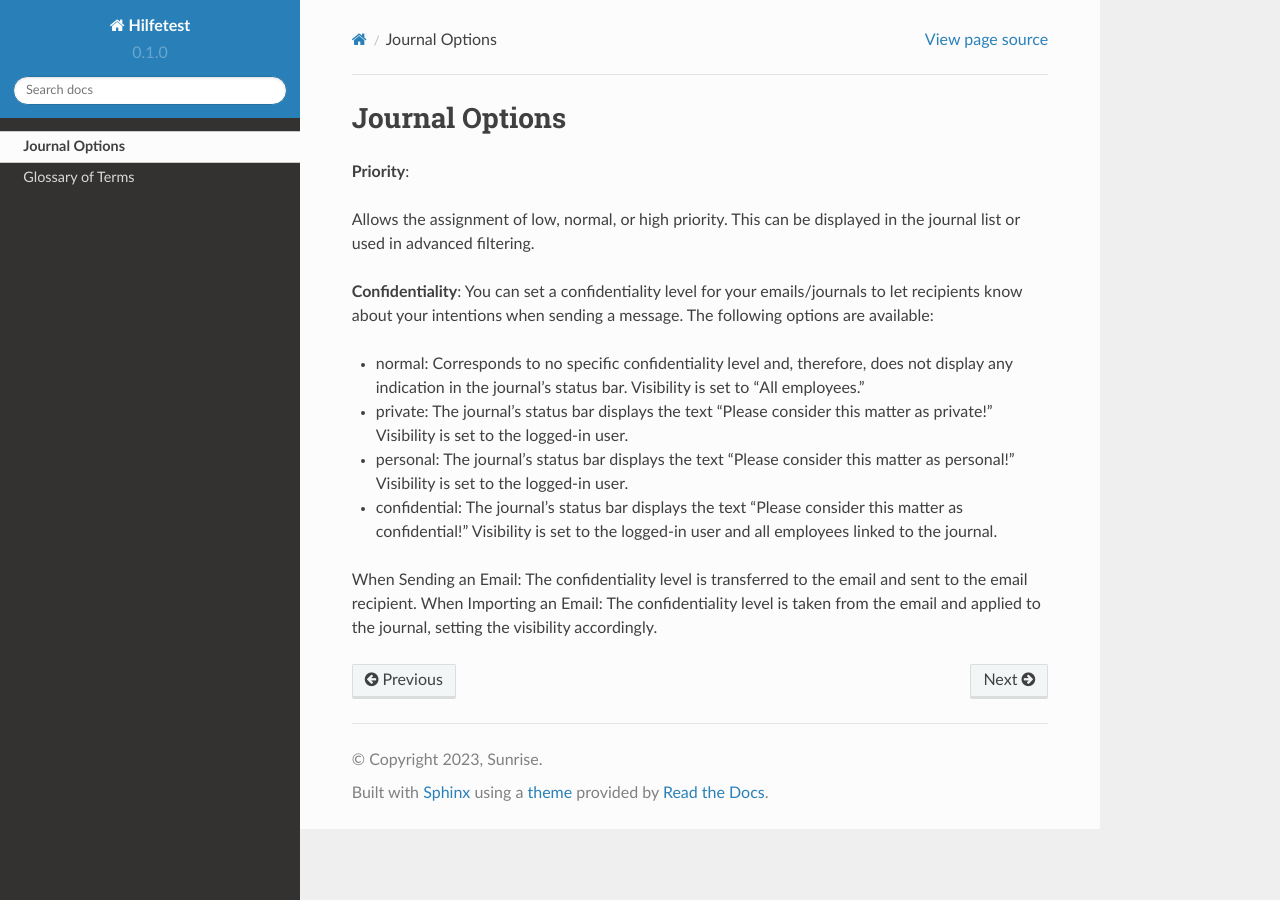
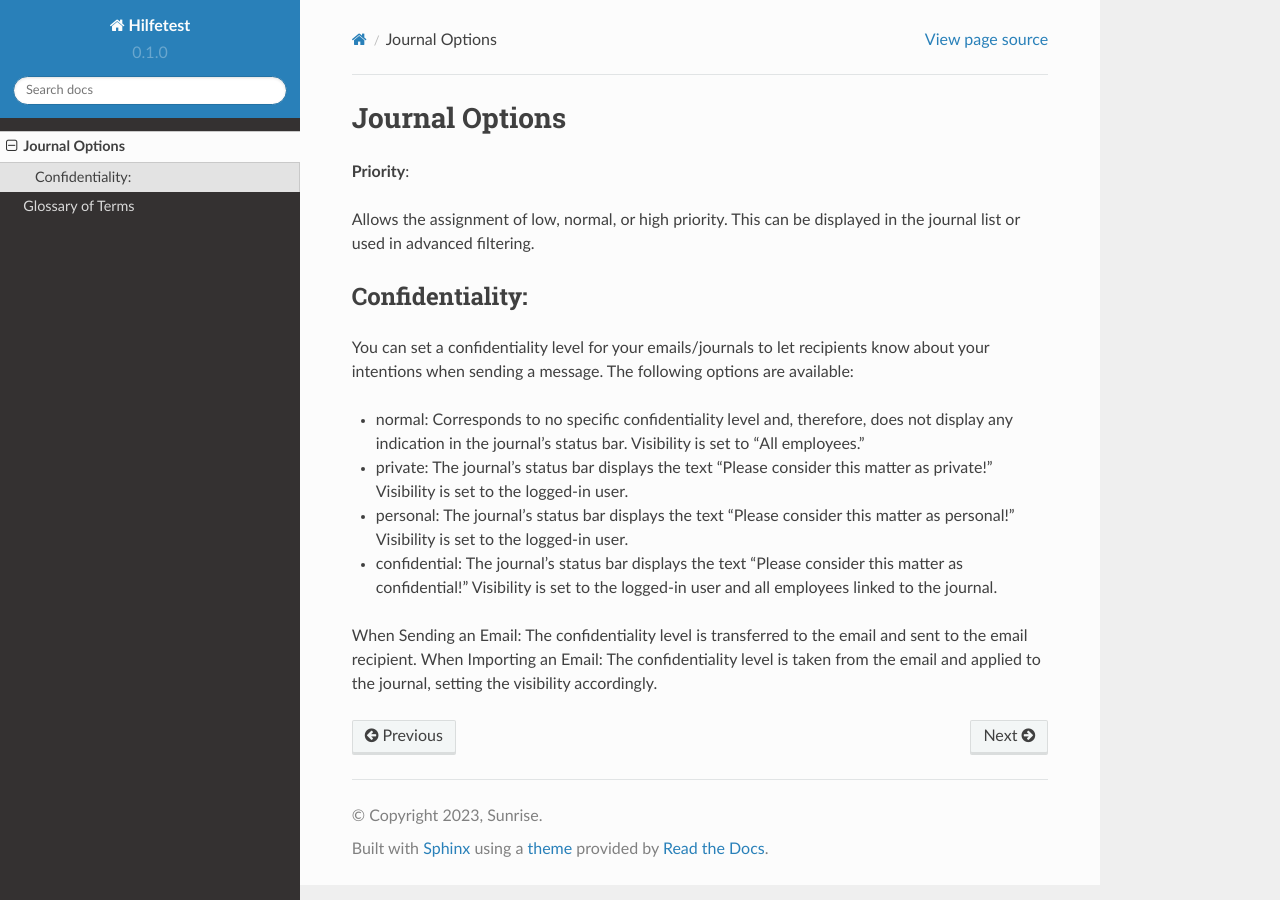
Before and after one commit to Samusin95/rtd-tutorial_EN, a Sphinx documentation site: the page built from docs/source/JournalOptionen.rst, in a window 1280 px wide. Built offline with Sphinx 7.4.7 and the Read the Docs theme 2.0.0, drawn with Linux system fonts in a browser that asks for light colours; some of the changed lines change nothing that is shown.

Commit message:
Update JournalOptionen.rst

```diff
--- a/docs/source/JournalOptionen.rst
+++ b/docs/source/JournalOptionen.rst
@@ -5,7 +5,9 @@ Journal Options
 
 Allows the assignment of low, normal, or high priority. This can be displayed in the journal list or used in advanced filtering.
 
-**Confidentiality**:
+Confidentiality:
+----
+
 You can set a confidentiality level for your emails/journals to let recipients know about your intentions when sending a message. The following options are available:
 
 - normal: Corresponds to no specific confidentiality level and, therefore, does not display any indication in the journal's status bar. Visibility is set to "All employees."
```
